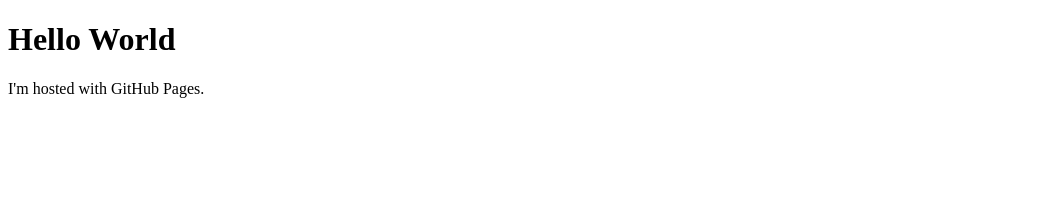
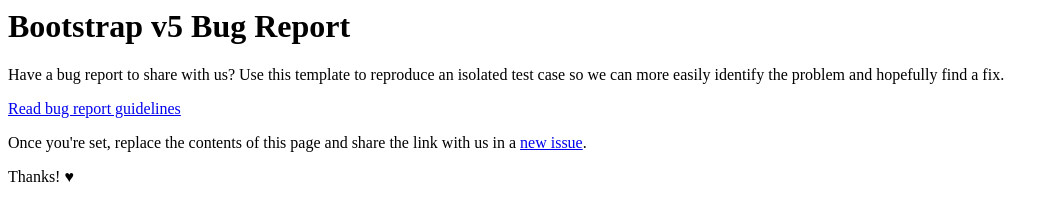
Before and after one commit to kipa/kipa.github.io, a plain HTML site: page index.html in a window 1280 px wide. Shown: the whole page, without its empty margins (0-1059 px from the left). Drawn offline with Linux system fonts and the light colour scheme.

Commit message:
Update index.html

```diff
--- a/index.html
+++ b/index.html
@@ -1,7 +1,10 @@
-<!DOCTYPE html>
-<html>
-<body>
-<h1>Hello World</h1>
-<p>I'm hosted with GitHub Pages.</p>
-</body>
-</html>
+<!-- Follow these instructions, please! -->
+<div class="container py-5">
+    <h1 class="h2">Bootstrap v5 Bug Report</h1>
+    <p>Have a bug report to share with us? Use this template to reproduce an isolated test case so we can more easily identify the problem and hopefully find a fix.</p>
+    <p>
+      <a class="btn btn-primary" href="https://github.com/twbs/bootstrap/blob/main/.github/CONTRIBUTING.md#bug-reports" rel="noopener noreferrer" target="_blank">Read bug report guidelines</a>
+    </p>
+    <p>Once you're set, replace the contents of this page and share the link with us in a <a href="https://github.com/twbs/bootstrap/issues/new/choose" rel="noopener noreferrer" target="_blank">new issue</a>.</p>
+    <p>Thanks! <span class="text-danger">♥</span></p>
+  </div>
```
